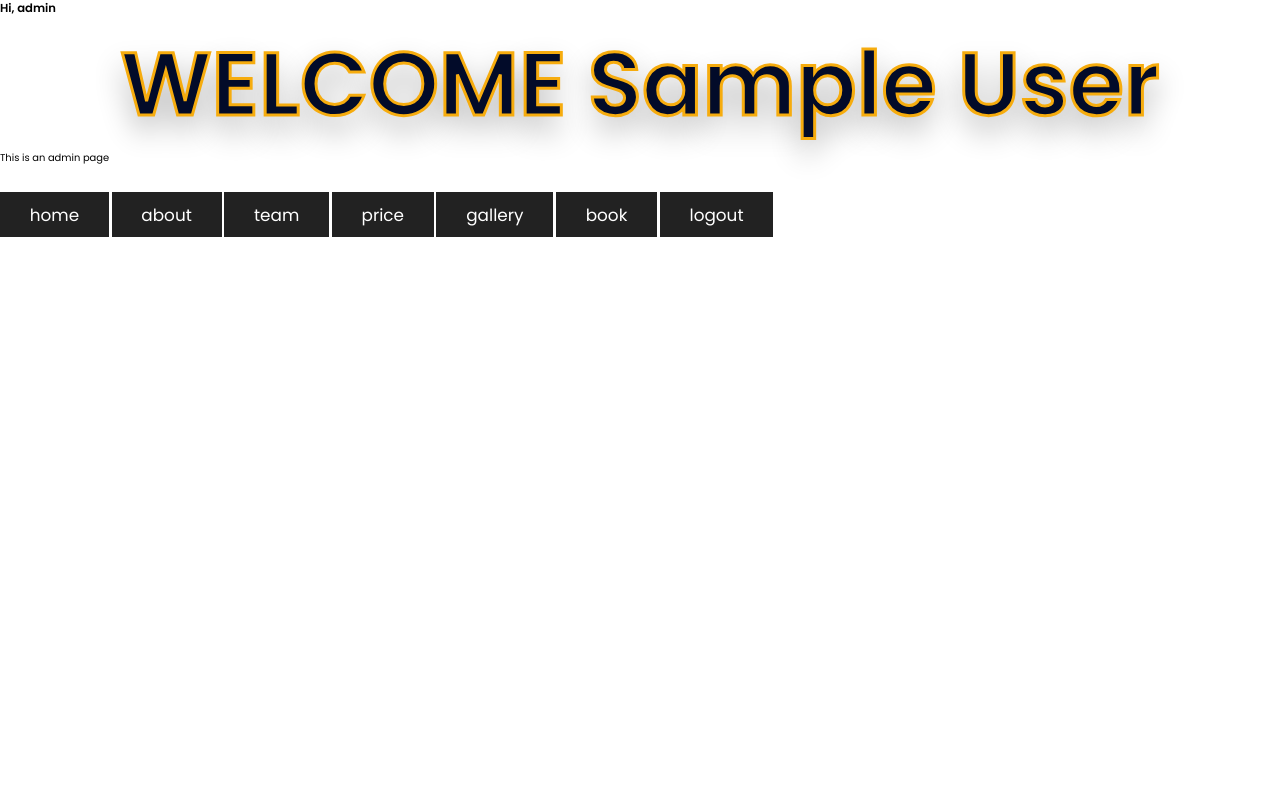
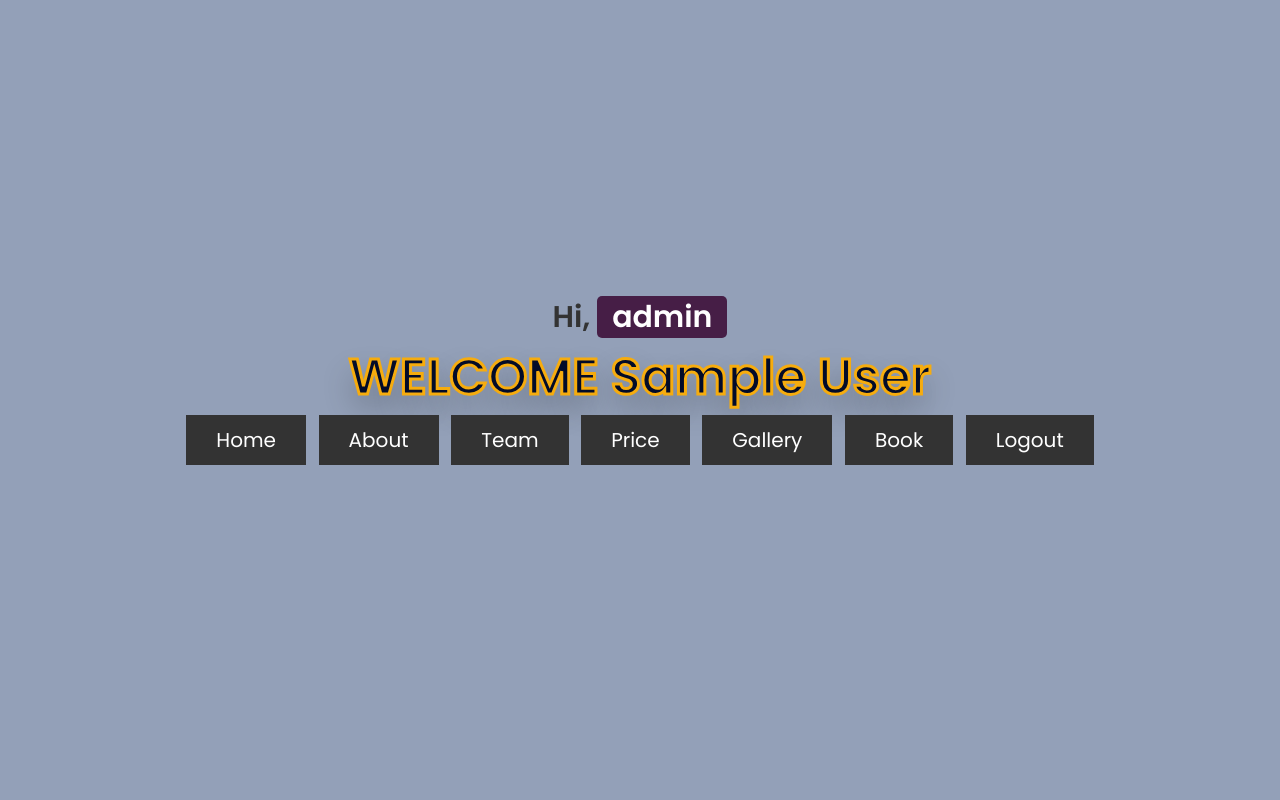
Before and after one commit to mathewtroy/barber, a PHP site: page /admin_page.php in a window 1280 px wide. Run offline with PHP 8.4, Linux system fonts and the light colour scheme; the visitor is signed in with stand-in values (Sample User, id 1); some libraries are stand-ins or nearby versions.

Commit message:
fixed styles for personal page

```diff
--- a/admin_page.php
+++ b/admin_page.php
@@ -26,9 +26,9 @@ if(!isset($_SESSION['admin_name'])){
    <div class="container">
 
         <div class="content">
-            <h3>Hi, <span>admin</span></h3>
+            <h3 class="users">Hi, <span>admin</span></h3>
             <h1>Welcome <span><?php echo $_SESSION['admin_name'] ?></span></h1>
-            <p>This is an admin page</p>
+            <!-- <p>This is an admin page</p> -->
 
             <a href="home.php" class="btn">home</a>
             <a href="about.php" class="btn">about</a>
--- a/static/css/style.css
+++ b/static/css/style.css
@@ -817,3 +817,67 @@ label {
    font-size: 9px;
    height: 13px;
 }
+
+/*---------------------------------------------------------------------
+   Users personal page style
+*/
+
+.container{
+   background: rgb(147, 160, 184);
+   /* фон страницы пользователя */
+   min-height: 100vh;
+   display: flex;
+   align-items: center;
+   justify-content: center;
+   padding:20px;
+   padding-bottom: 60px;
+}
+
+.container .content{
+   text-align: center;
+}
+
+.container .content h3{
+   font-size: 30px;
+   color:#333;
+}
+
+.container .content h3 span{
+   background: rgb(70, 30, 70);
+   color:#fff;
+   border-radius: 5px;
+   padding:0 15px;
+}
+
+.container .content h1{
+   font-size: 50px;
+   color:#333;
+}
+
+.container .content h1 span{
+   color:rgb(70, 30, 70);
+}
+
+.container .content p{
+   font-size: 25px;
+   margin-bottom: 20px;
+}
+
+.container .content .btn{
+   display: inline-block;
+   padding:10px 30px;
+   font-size: 20px;
+   background: #333;
+   color:#fff;
+   margin:0 5px;
+   text-transform: capitalize;
+}
+
+.container .content .btn:hover{
+   background: rgb(70, 30, 70);
+}
+
+
+.users {
+   text-align: center;
+}
--- a/user_page.php
+++ b/user_page.php
@@ -26,7 +26,7 @@ if(!isset($_SESSION['user_name'])){
 <div class="container">
 
    <div class="content">
-      <h3>Hi, <span>user</span></h3>
+      <h3 class="users">Hi, <span>user</span></h3>
       <h1>Welcome <span><?php echo $_SESSION['user_name'] ?></span></h1>
       <p>This is an user page</p>
 
```
